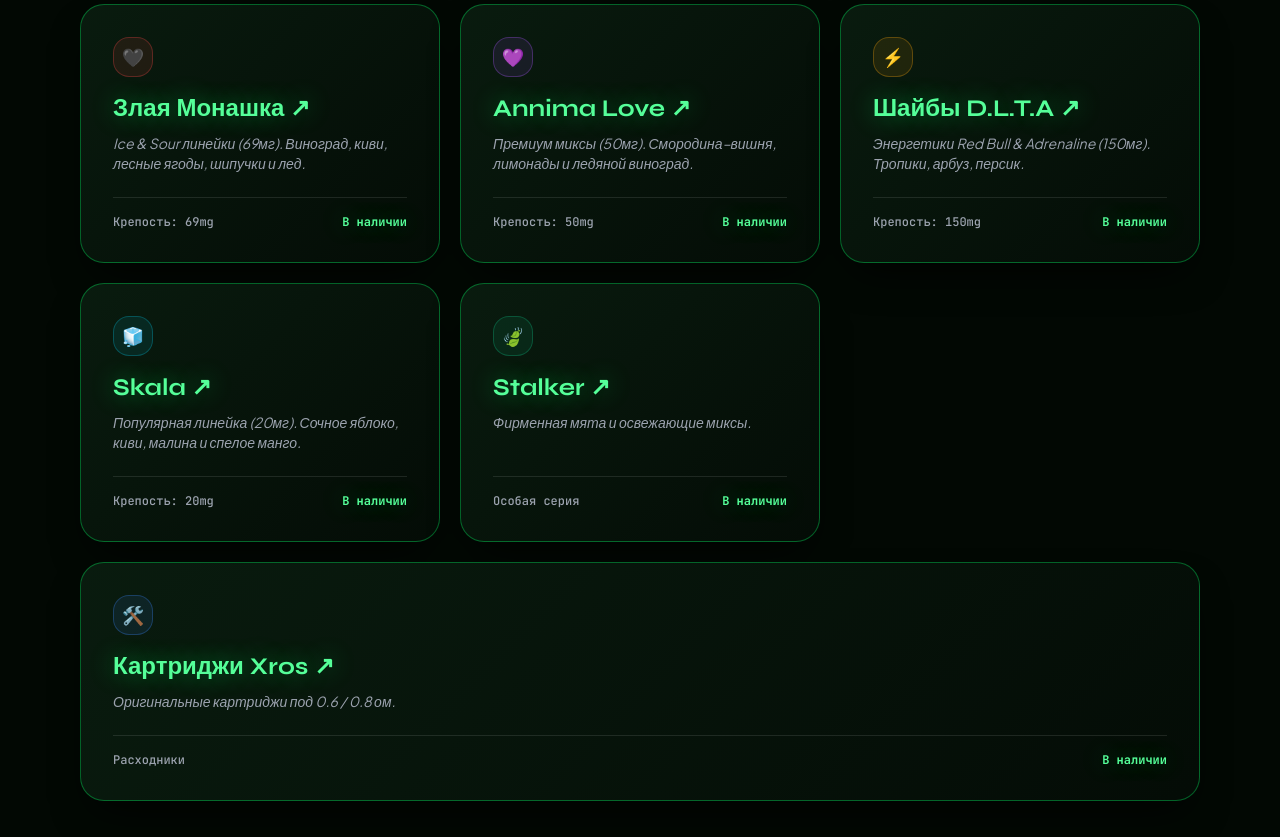
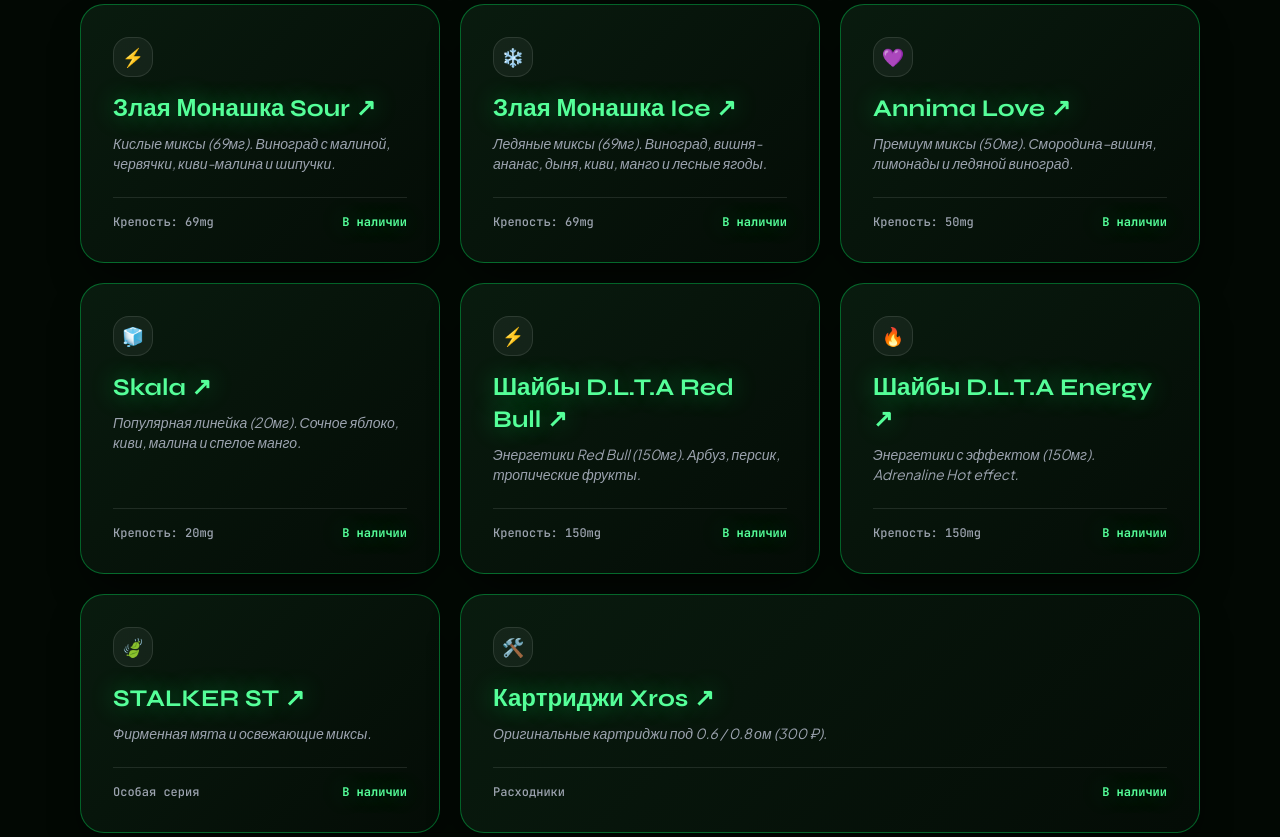
Before and after one commit to g3048203-jpg/MZT_SHOP, a plain HTML site: page index.html in a window 1280 px wide. Shown: the part 868-1705 px from the top of the page. Drawn offline with nearby package versions, Linux system fonts and the light colour scheme.

Commit message:
Update index.html

```diff
--- a/index.html
+++ b/index.html
@@ -297,7 +297,7 @@
       </div>
 
       <!-- СПИСОК ВКУСОВ -->
-      <div id="modal-items" class="space-y-2.5 mb-6 max-h-60 overflow-y-auto pr-2 font-mono text-xs text-gray-300">
+      <div id="modal-items" class="space-y-3 mb-6 max-h-72 overflow-y-auto pr-2 font-mono text-xs text-gray-300">
         <div class="text-gray-400 text-center py-4">Загрузка позиций...</div>
       </div>
 
@@ -417,7 +417,7 @@
         </div>
       </div>
 
-      <!-- ВЫВОД ТВОЕЙ АВАТАРКИ НА САЙТ -->
+      <!-- ВЫВОД АВАТАРКИ -->
       <div class="lg:col-span-5 flex justify-center">
         <div class="w-full max-w-[360px] sm:max-w-[420px] aspect-square cyber-card hero-glow-frame p-3 shadow-2xl flex flex-col items-center justify-center relative overflow-hidden group">
           <img src="avatar.jpg" alt="MZT SHOP Avatar" class="w-full h-full object-cover rounded-2xl border border-white/10 group-hover:scale-105 transition duration-500">
@@ -433,12 +433,12 @@
 
       <div class="grid grid-cols-1 md:grid-cols-3 gap-5">
 
-        <!-- 1. Злая Монашка -->
-        <div onclick="playClick(); openCategoryModal('Злая Монашка', '🖤', 'Крепость: 69mg')" class="cyber-card p-6 sm:p-8 flex flex-col justify-between cursor-pointer group">
+        <!-- 1. Злая Монашка Sour -->
+        <div onclick="playClick(); openCategoryModal('Злая Монашка Sour 69MG', '⚡', 'Крепость: 69mg')" class="cyber-card p-6 sm:p-8 flex flex-col justify-between cursor-pointer group">
           <div>
-            <div class="w-10 h-10 rounded-2xl bg-red-500/10 border border-red-500/30 text-red-400 flex items-center justify-center text-lg mb-4">🖤</div>
-            <h3 class="font-display text-xl sm:text-2xl font-bold soft-accent-text mb-2">Злая Монашка ↗</h3>
-            <p class="text-gray-400 text-xs sm:text-sm leading-relaxed italic">Ice & Sour линейки (69мг). Виноград, киви, лесные ягоды, шипучки и лед.</p>
+            <div class="w-10 h-10 rounded-2xl bg-white/5 border border-white/10 text-lime-400 flex items-center justify-center text-lg mb-4">⚡</div>
+            <h3 class="font-display text-xl sm:text-2xl font-bold soft-accent-text mb-2">Злая Монашка Sour ↗</h3>
+            <p class="text-gray-400 text-xs sm:text-sm leading-relaxed italic">Кислые миксы (69мг). Виноград с малиной, червячки, киви-малина и шипучки.</p>
           </div>
           <div class="mt-6 pt-4 border-t border-white/10 flex items-center justify-between font-mono text-xs">
             <span class="text-gray-400">Крепость: 69mg</span>
@@ -446,10 +446,23 @@
           </div>
         </div>
 
-        <!-- 2. Annima Love -->
-        <div onclick="playClick(); openCategoryModal('Annima Love', '💜', 'Крепость: 50mg')" class="cyber-card p-6 sm:p-8 flex flex-col justify-between cursor-pointer group">
+        <!-- 2. Злая Монашка Ice -->
+        <div onclick="playClick(); openCategoryModal('Злая Монашка Ice 69MG', '❄️', 'Крепость: 69mg')" class="cyber-card p-6 sm:p-8 flex flex-col justify-between cursor-pointer group">
           <div>
-            <div class="w-10 h-10 rounded-2xl bg-purple-500/10 border border-purple-500/30 text-purple-400 flex items-center justify-center text-lg mb-4">💜</div>
+            <div class="w-10 h-10 rounded-2xl bg-white/5 border border-white/10 text-cyan-400 flex items-center justify-center text-lg mb-4">❄️</div>
+            <h3 class="font-display text-xl sm:text-2xl font-bold soft-accent-text mb-2">Злая Монашка Ice ↗</h3>
+            <p class="text-gray-400 text-xs sm:text-sm leading-relaxed italic">Ледяные миксы (69мг). Виноград, вишня-ананас, дыня, киви, манго и лесные ягоды.</p>
+          </div>
+          <div class="mt-6 pt-4 border-t border-white/10 flex items-center justify-between font-mono text-xs">
+            <span class="text-gray-400">Крепость: 69mg</span>
+            <span class="soft-accent-text font-bold">В наличии</span>
+          </div>
+        </div>
+
+        <!-- 3. Annima Love -->
+        <div onclick="playClick(); openCategoryModal('Annima Love 50MG', '💜', 'Крепость: 50mg')" class="cyber-card p-6 sm:p-8 flex flex-col justify-between cursor-pointer group">
+          <div>
+            <div class="w-10 h-10 rounded-2xl bg-white/5 border border-white/10 text-purple-400 flex items-center justify-center text-lg mb-4">💜</div>
             <h3 class="font-display text-xl sm:text-2xl font-bold soft-accent-text mb-2">Annima Love ↗</h3>
             <p class="text-gray-400 text-xs sm:text-sm leading-relaxed italic">Премиум миксы (50мг). Смородина–вишня, лимонады и ледяной виноград.</p>
           </div>
@@ -459,23 +472,10 @@
           </div>
         </div>
 
-        <!-- 3. Шайбы D.L.T.A -->
-        <div onclick="playClick(); openCategoryModal('D.L.T.A', '⚡', 'Крепость: 150mg')" class="cyber-card p-6 sm:p-8 flex flex-col justify-between cursor-pointer group">
+        <!-- 4. Skala -->
+        <div onclick="playClick(); openCategoryModal('Skala 20MG', '🧊', 'Крепость: 20mg')" class="cyber-card p-6 sm:p-8 flex flex-col justify-between cursor-pointer group">
           <div>
-            <div class="w-10 h-10 rounded-2xl bg-amber-500/10 border border-amber-500/30 text-amber-400 flex items-center justify-center text-lg mb-4">⚡</div>
-            <h3 class="font-display text-xl sm:text-2xl font-bold soft-accent-text mb-2">Шайбы D.L.T.A ↗</h3>
-            <p class="text-gray-400 text-xs sm:text-sm leading-relaxed italic">Энергетики Red Bull & Adrenaline (150мг). Тропики, арбуз, персик.</p>
-          </div>
-          <div class="mt-6 pt-4 border-t border-white/10 flex items-center justify-between font-mono text-xs">
-            <span class="text-gray-400">Крепость: 150mg</span>
-            <span class="soft-accent-text font-bold">В наличии</span>
-          </div>
-        </div>
-
-        <!-- 4. Skala -->
-        <div onclick="playClick(); openCategoryModal('Skala', '🧊', 'Крепость: 20mg')" class="cyber-card p-6 sm:p-8 flex flex-col justify-between md:col-span-1.5 cursor-pointer group">
-          <div>
-            <div class="w-10 h-10 rounded-2xl bg-cyan-500/10 border border-cyan-500/30 text-cyan-400 flex items-center justify-center text-lg mb-4">🧊</div>
+            <div class="w-10 h-10 rounded-2xl bg-white/5 border border-white/10 text-cyan-400 flex items-center justify-center text-lg mb-4">🧊</div>
             <h3 class="font-display text-xl sm:text-2xl font-bold soft-accent-text mb-2">Skala ↗</h3>
             <p class="text-gray-400 text-xs sm:text-sm leading-relaxed italic">Популярная линейка (20мг). Сочное яблоко, киви, малина и спелое манго.</p>
           </div>
@@ -485,11 +485,37 @@
           </div>
         </div>
 
-        <!-- 5. Stalker -->
-        <div onclick="playClick(); openCategoryModal('STALKER', '🍃', 'Линейка Stalker')" class="cyber-card p-6 sm:p-8 flex flex-col justify-between md:col-span-1.5 cursor-pointer group">
+        <!-- 5. Шайбы D.L.T.A Red Bull -->
+        <div onclick="playClick(); openCategoryModal('Шайбы D.L.T.A Red Bull 150MG', '⚡', 'Энергетики')" class="cyber-card p-6 sm:p-8 flex flex-col justify-between cursor-pointer group">
           <div>
-            <div class="w-10 h-10 rounded-2xl bg-emerald-500/10 border border-emerald-500/30 text-emerald-400 flex items-center justify-center text-lg mb-4">🍃</div>
-            <h3 class="font-display text-xl sm:text-2xl font-bold soft-accent-text mb-2">Stalker ↗</h3>
+            <div class="w-10 h-10 rounded-2xl bg-white/5 border border-white/10 text-amber-400 flex items-center justify-center text-lg mb-4">⚡</div>
+            <h3 class="font-display text-xl sm:text-2xl font-bold soft-accent-text mb-2">Шайбы D.L.T.A Red Bull ↗</h3>
+            <p class="text-gray-400 text-xs sm:text-sm leading-relaxed italic">Энергетики Red Bull (150мг). Арбуз, персик, тропические фрукты.</p>
+          </div>
+          <div class="mt-6 pt-4 border-t border-white/10 flex items-center justify-between font-mono text-xs">
+            <span class="text-gray-400">Крепость: 150mg</span>
+            <span class="soft-accent-text font-bold">В наличии</span>
+          </div>
+        </div>
+
+        <!-- 6. Шайбы D.L.T.A Energy -->
+        <div onclick="playClick(); openCategoryModal('Шайбы D.L.T.A Energy 150MG', '🔥', 'Энергетики')" class="cyber-card p-6 sm:p-8 flex flex-col justify-between cursor-pointer group">
+          <div>
+            <div class="w-10 h-10 rounded-2xl bg-white/5 border border-white/10 text-amber-500 flex items-center justify-center text-lg mb-4">🔥</div>
+            <h3 class="font-display text-xl sm:text-2xl font-bold soft-accent-text mb-2">Шайбы D.L.T.A Energy ↗</h3>
+            <p class="text-gray-400 text-xs sm:text-sm leading-relaxed italic">Энергетики с эффектом (150мг). Adrenaline Hot effect.</p>
+          </div>
+          <div class="mt-6 pt-4 border-t border-white/10 flex items-center justify-between font-mono text-xs">
+            <span class="text-gray-400">Крепость: 150mg</span>
+            <span class="soft-accent-text font-bold">В наличии</span>
+          </div>
+        </div>
+
+        <!-- 7. Stalker -->
+        <div onclick="playClick(); openCategoryModal('STALKER ST', '🍃', 'Особая серия')" class="cyber-card p-6 sm:p-8 flex flex-col justify-between cursor-pointer group">
+          <div>
+            <div class="w-10 h-10 rounded-2xl bg-white/5 border border-white/10 text-emerald-400 flex items-center justify-center text-lg mb-4">🍃</div>
+            <h3 class="font-display text-xl sm:text-2xl font-bold soft-accent-text mb-2">STALKER ST ↗</h3>
             <p class="text-gray-400 text-xs sm:text-sm leading-relaxed italic">Фирменная мята и освежающие миксы.</p>
           </div>
           <div class="mt-6 pt-4 border-t border-white/10 flex items-center justify-between font-mono text-xs">
@@ -498,12 +524,12 @@
           </div>
         </div>
 
-        <!-- 6. Картриджи -->
-        <div onclick="playClick(); openCategoryModal('Картриджи', '🛠️', 'Расходники')" class="cyber-card p-6 sm:p-8 flex flex-col justify-between md:col-span-3 cursor-pointer group">
+        <!-- 8. Картриджи -->
+        <div onclick="playClick(); openCategoryModal('XRO 8', '🛠️', 'Расходники')" class="cyber-card p-6 sm:p-8 flex flex-col justify-between md:col-span-2 cursor-pointer group">
           <div>
-            <div class="w-10 h-10 rounded-2xl bg-blue-500/10 border border-blue-500/30 text-blue-400 flex items-center justify-center text-lg mb-4">🛠️</div>
+            <div class="w-10 h-10 rounded-2xl bg-white/5 border border-white/10 text-blue-400 flex items-center justify-center text-lg mb-4">🛠️</div>
             <h3 class="font-display text-xl sm:text-2xl font-bold soft-accent-text mb-2">Картриджи Xros ↗</h3>
-            <p class="text-gray-400 text-xs sm:text-sm leading-relaxed italic">Оригинальные картриджи под 0.6 / 0.8 ом.</p>
+            <p class="text-gray-400 text-xs sm:text-sm leading-relaxed italic">Оригинальные картриджи под 0.6 / 0.8 ом (300 ₽).</p>
           </div>
           <div class="mt-6 pt-4 border-t border-white/10 flex items-center justify-between font-mono text-xs">
             <span class="text-gray-400">Расходники</span>
@@ -586,36 +612,43 @@
 
   <script>
     const sheetData = [
-      { category: "Annima Love", name: "ANNIMA Love 50 mg- Смородина Вишня Черника", qty: "1", price: "450" },
-      { category: "Annima Love", name: "ANNIMA Love 50 mg-Клубника киви", qty: "1", price: "450" },
-      { category: "Annima Love", name: "ANNIMA Love 50 mg-Ледяной виноград", qty: "1", price: "450" },
-      { category: "Annima Love", name: "ANNIMA Love 50 mg-Энергетик Малина", qty: "1", price: "450" },
-      { category: "Annima Love", name: "Annima Love 50мг - Малиновый лимонад", qty: "1", price: "450" },
-      { category: "Annima Love", name: "Annima Love 50мг - Морозные лесные ягоды", qty: "1", price: "450" },
-      { category: "D.L.T.A", name: "D.L.T.A Red Bull 150мг Арбуз", qty: "1", price: "400" },
-      { category: "D.L.T.A", name: "D.L.T.A Red Bull 150мг Персик", qty: "1", price: "400" },
-      { category: "D.L.T.A", name: "D.L.T.A Red Bull 150мг Тропические фрукты", qty: "1", price: "400" },
-      { category: "D.L.T.A", name: "D.L.T.A Energy 150мг Adrenaline Hot effect", qty: "1", price: "400" },
-      { category: "STALKER", name: "ST ROYAL MINT (Королевская мята)", qty: "2", price: "450" },
-      { category: "Skala", name: "Skala 20мг - Киви", qty: "3", price: "350" },
-      { category: "Skala", name: "Skala 20мг - Малина", qty: "1", price: "350" },
-      { category: "Skala", name: "Skala 20мг - Манго", qty: "1", price: "350" },
-      { category: "Skala", name: "Skala 20мг - Яблоко", qty: "3", price: "350" },
-      { category: "Злая Монашка", name: "Злая Монашка Ice (69мг) Виноградные леденцы", qty: "1", price: "450" },
-      { category: "Злая Монашка", name: "Злая Монашка Ice (69мг) Вишня ананас лед", qty: "1", price: "450" },
-      { category: "Злая Монашка", name: "Злая Монашка Ice (69мг) Дыня Лед", qty: "1", price: "450" },
-      { category: "Злая Монашка", name: "Злая Монашка Ice (69мг) Киви лед", qty: "2", price: "450" },
-      { category: "Злая Монашка", name: "Злая Монашка Ice (69мг) Малина арбуз лед", qty: "1", price: "450" },
-      { category: "Злая Монашка", name: "Злая Монашка Ice (69мг) Малина лед", qty: "1", price: "450" },
-      { category: "Злая Монашка", name: "Злая Монашка Ice (69мг) Манго лед", qty: "1", price: "450" },
-      { category: "Злая Монашка", name: "Злая Монашка Sour (69мг) - Виноград с малиной", qty: "1", price: "450" },
-      { category: "Злая Монашка", name: "Злая Монашка Sour (69мг) - Вишневые червячки", qty: "1", price: "450" },
-      { category: "Злая Монашка", name: "Злая Монашка Sour (69мг) - Киви и малина", qty: "1", price: "450" },
-      { category: "Злая Монашка", name: "Злая Монашка Sour (69мг) - Лесные ягоды", qty: "2", price: "450" },
-      { category: "Злая Монашка", name: "Злая Монашка Sour (69мг) - Яблочная шипучка", qty: "1", price: "450" },
-      { category: "Картриджи", name: "Картриджи Xros 0,6om", qty: "4", price: "300" },
-      { category: "Картриджи", name: "Картриджи Xros 0,6om 3ml", qty: "4", price: "300" },
-      { category: "Картриджи", name: "Картриджи Xros 0,8om", qty: "4", price: "300" }
+      { category: "Злая Монашка Sour 69MG", name: "Виноград с малиной", qty: "1", price: "450" },
+      { category: "Злая Монашка Sour 69MG", name: "Вишневые червячки", qty: "1", price: "450" },
+      { category: "Злая Монашка Sour 69MG", name: "Киви и малина", qty: "1", price: "450" },
+      { category: "Злая Монашка Sour 69MG", name: "Лесные ягоды", qty: "2", price: "450" },
+      { category: "Злая Монашка Sour 69MG", name: "Яблочная шипучка", qty: "1", price: "450" },
+
+      { category: "Злая Монашка Ice 69MG", name: "Виноградные леденцы", qty: "1", price: "450" },
+      { category: "Злая Монашка Ice 69MG", name: "Вишня ананас лед", qty: "1", price: "450" },
+      { category: "Злая Монашка Ice 69MG", name: "Дыня Лед", qty: "1", price: "450" },
+      { category: "Злая Монашка Ice 69MG", name: "Киви лед", qty: "2", price: "450" },
+      { category: "Злая Монашка Ice 69MG", name: "Малина арбуз лед", qty: "1", price: "450" },
+      { category: "Злая Монашка Ice 69MG", name: "Малина лед", qty: "1", price: "450" },
+      { category: "Злая Монашка Ice 69MG", name: "Манго лед", qty: "1", price: "450" },
+
+      { category: "Annima Love 50MG", name: "Смородина Вишня Черника", qty: "1", price: "450" },
+      { category: "Annima Love 50MG", name: "Клубника киви", qty: "1", price: "450" },
+      { category: "Annima Love 50MG", name: "Ледяной виноград", qty: "1", price: "450" },
+      { category: "Annima Love 50MG", name: "Энергетик Малина", qty: "1", price: "450" },
+      { category: "Annima Love 50MG", name: "Малиновый лимонад", qty: "1", price: "450" },
+      { category: "Annima Love 50MG", name: "Морозные лесные ягоды", qty: "1", price: "450" },
+
+      { category: "Skala 20MG", name: "Киви", qty: "3", price: "350" },
+      { category: "Skala 20MG", name: "Малина", qty: "1", price: "350" },
+      { category: "Skala 20MG", name: "Манго", qty: "1", price: "350" },
+      { category: "Skala 20MG", name: "Яблоко", qty: "3", price: "350" },
+
+      { category: "Шайбы D.L.T.A Red Bull 150MG", name: "Арбуз", qty: "1", price: "450" },
+      { category: "Шайбы D.L.T.A Red Bull 150MG", name: "Персик", qty: "1", price: "450" },
+      { category: "Шайбы D.L.T.A Red Bull 150MG", name: "Тропические фрукты", qty: "1", price: "450" },
+
+      { category: "Шайбы D.L.T.A Energy 150MG", name: "Adrenaline Hot effect", qty: "1", price: "450" },
+
+      { category: "STALKER ST", name: "ROYAL MINT (Королевская мята)", qty: "2", price: "450" },
+
+      { category: "XRO 8", name: "Xros 0,6om", qty: "4", price: "300" },
+      { category: "XRO 8", name: "Xros 0,6om 3ml", qty: "4", price: "300" },
+      { category: "XRO 8", name: "Xros 0,8om", qty: "4", price: "300" }
     ];
 
     function openCategoryModal(categoryName, icon, tag) {
@@ -628,8 +661,7 @@
 
       setTimeout(() => {
         const filtered = sheetData.filter(item =>
-          item.category.toLowerCase().includes(categoryName.toLowerCase()) ||
-          categoryName.toLowerCase().includes(item.category.toLowerCase())
+          item.category.toLowerCase().trim() === categoryName.toLowerCase().trim()
         );
 
         itemsContainer.innerHTML = '';
@@ -640,15 +672,17 @@
 
         filtered.forEach(item => {
           const div = document.createElement('div');
-          div.className = 'flex items-center justify-between p-3 rounded-xl bg-white/5 border border-white/5 text-gray-200';
+          div.className = 'flex items-center justify-between p-3.5 rounded-xl bg-white/5 border border-white/10 text-gray-200 hover:border-emerald-500/50 transition';
           div.innerHTML = `
-            <div>
-              <span class="font-bold text-white block">${item.name}</span>
-              <span class="text-[10px] text-gray-400">В наличии: <strong class="text-emerald-400">${item.qty} шт.</strong></span>
+            <div class="pr-2">
+              <span class="font-bold text-white block text-sm sm:text-base mb-0.5">${item.name}</span>
+              <span class="text-xs text-gray-400 font-mono">В наличии: <strong class="text-emerald-400">${item.qty} шт.</strong></span>
             </div>
-            <div class="text-right">
-              <span class="font-bold soft-accent-text text-sm">${item.price} ₽</span>
-              <a href="https://t.me/mzt_shop?text=Хочу%20заказать:%20${encodeURIComponent(item.name)}" target="_blank" class="block text-[10px] text-cyan-400 underline mt-0.5">Заказать</a>
+            <div class="text-right shrink-0">
+              <span class="font-bold soft-accent-text text-base block mb-1">${item.price} ₽</span>
+              <a href="https://t.me/mzt_shop?text=Хочу%20заказать:%20${encodeURIComponent(categoryName + ' — ' + item.name)}" target="_blank" onclick="playClick()" class="inline-block px-3 py-1 rounded-lg bg-emerald-500/20 border border-emerald-500/40 text-emerald-300 text-[11px] font-bold hover:bg-emerald-500 hover:text-black transition">
+                Заказать ↗
+              </a>
             </div>
           `;
           itemsContainer.appendChild(div);
```
